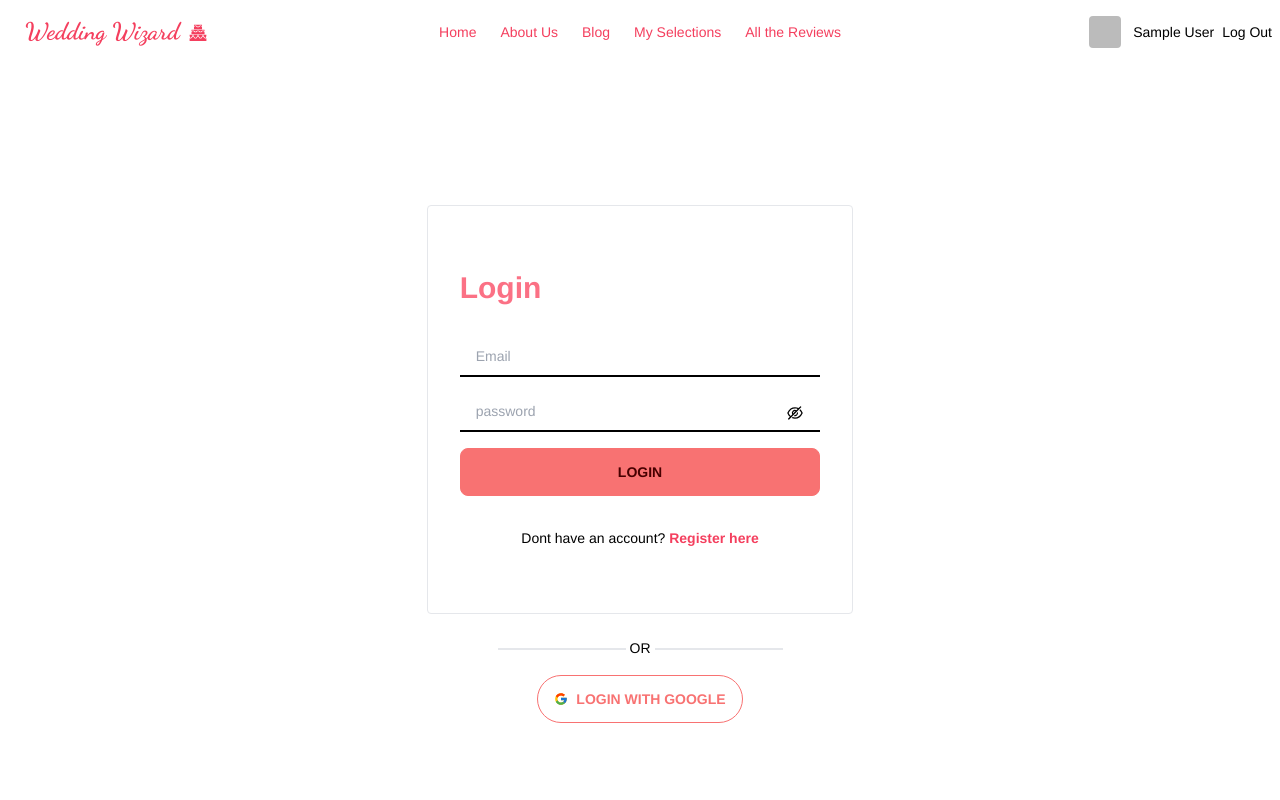
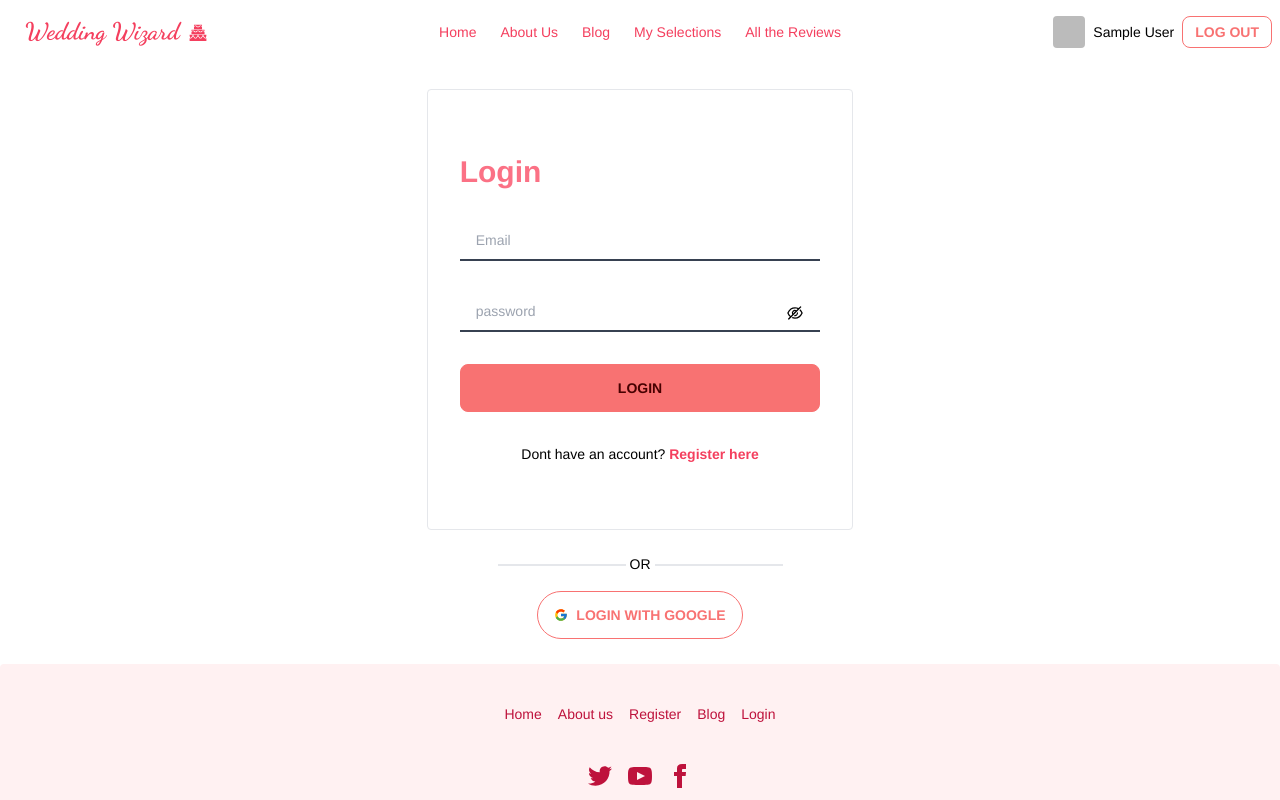
Before and after one commit to shahriarmostafiz/Wedding-Wizard, a React (Vite) app: page /login in a window 1280 px wide. Shown: the top 800 px of the page. Built offline with nearby package versions, Linux system fonts and the light colour scheme; no server answers; sample sign-in values are in the browser's storage.

Commit message:
banners added for medium devices

```diff
--- a/src/Components/Album/Album.jsx
+++ b/src/Components/Album/Album.jsx
@@ -19,7 +19,7 @@ const Album = () => {
     };
     return (
 
-        <div className='my-8 lg:max-w-7xl' data-aos="zoom-in" data-aos-duration="800">
+        <div className='my-8 lg:max-w-7xl' data-aos="zoom-in-up" data-aos-duration="1200">
             <div className=" mb-8 text-center border-b-2 border-rose-400 px-4 w-fit mx-auto">
                 <h1 className="text-4xl md:text-7xl lg:text-5xl font-special ">Memories </h1>
                 <p className="font-special text-2xl">Some of our beloved works </p>
--- a/src/Components/Banner/banner.jsx
+++ b/src/Components/Banner/banner.jsx
@@ -1,13 +1,13 @@
-const banner_img = 'https://i.ibb.co/TKxzbyH/1198.jpg'
+
 // https://i.ibb.co/6md9kxH/2111-w015-n001-617-B-p15-617.jpg
 const Banner = () => {
     return (
-        <div className="min-h-screen py-4 rounded">
-            <div className="h-screen  bg-cover bg-[url('https://i.ibb.co/TKxzbyH/1198.jpg')]">
+        <div className="h-[300px] mb-4 md:mb-12 lg:mb-16  md:min-h-screen py-4 rounded bg-white">
+            <div className="h-[300px] md:h-screen  bg-cover bg-center   bg-[url('https://i.ibb.co/RCqwB68/banner-4.jpg')] md:bg-[url('https://i.ibb.co/ySCMzqx/banner-2.jpg')] lg:bg-[url('https://i.ibb.co/TKxzbyH/1198.jpg')]">
                 <div className="hero-overlay bg-black bg-opacity-50 ">
                     <div className="flex w-full h-full text-center justify-center items-center border ">
 
-                        <h1 className="font-special font-semibold text-white text-2xl md:text-3xl lg:text-7xl ">
+                        <h1 className="font-special font-semibold text-white text-3xl md:text-4xl lg:text-7xl ">
                             Crafting Your Perfect Wedding Day
                             With Elegance, Expertise, and Love
                         </h1>
--- a/src/Components/NavBar/Navbar.jsx
+++ b/src/Components/NavBar/Navbar.jsx
@@ -75,7 +75,7 @@ const Navbar = () => {
                                     <li><a>{user.email}</a></li>
                                 </ul>
                             </div> */}
-                            <div className='w-9'>
+                            <div className='w-fit'>
                                 {user.photoURL ? <img src={user.photoURL} className='rounded w-8' alt="userImage" /> : <h1>{user.email}</h1>}
                             </div>
                             <div>
@@ -83,7 +83,7 @@ const Navbar = () => {
                                     {user.displayName ? user.displayName : ''}
                                 </p>
                             </div>
-                            <button onClick={handleLogOut}>Log Out </button>
+                            <button className='btn btn-sm btn-outline btn-error' onClick={handleLogOut}>Log Out </button>
                         </div>
                             : <Link to={'/login'}>
                                 <button className='btn btn-outline btn-error btn-sm md:px-8'> Login </button>
--- a/src/Components/Reviews/Reviews.jsx
+++ b/src/Components/Reviews/Reviews.jsx
@@ -13,9 +13,9 @@ const Reviews = () => {
     // console.log('reviews', reviews);
     const navigate = useNavigate()
     return (
-        <div data-aos="zoom-in-up" data-aos-duration="800">
+        <div >
             <h1 className="text-5xl font-special font-bold text-center">Messages from Our Clients </h1>
-            <div className="flex flex-col items-center" >
+            <div className="flex flex-col items-center" data-aos="zoom-in-up" data-aos-duration="800" >
                 <div className="grid grid-cols-1 gap-6  md:grid-cols-2 lg:grid-cols-3 my-6 md:my-8 lg:my-12">
                     {
                         reviews?.slice(0, 3).map((review) => <ReviewCard key={review.review_id} review={review}></ReviewCard>
--- a/src/Components/Services/Services.jsx
+++ b/src/Components/Services/Services.jsx
@@ -7,7 +7,7 @@ const Services = ({ services }) => {
             <h1 className="text-5xl text-center my-5 font-special">Our Services</h1>
 
             <div className="flex justify-center" data-aos="zoom-in">
-                <div className="grid grid-cols-1 md:grid-cols-2   lg:grid-cols-3 gap-4 my-8 ">
+                <div className="grid grid-cols-1 md:grid-cols-2   lg:grid-cols-3 gap-4  md:my-8 ">
                     {
                         services?.map(service => <ServiceCard key={service.id} service={service}></ServiceCard>)
 
--- a/src/Pages/Login/Login.jsx
+++ b/src/Pages/Login/Login.jsx
@@ -54,16 +54,16 @@ const Login = () => {
     }
     return (
         <div className="" >
-            <div className="flex w-full flex-col justify-center h-screen items-center bg-white">
+            <div className="flex w-full flex-col justify-center min-h-[600px] items-center bg-white">
                 <div className="border w-4/5 lg:w-1/3 py-8 lg:py-16 rounded ">
                     <h1 className="text-3xl font-semibold px-8 text-rose-400">Login </h1>
                     <form onSubmit={handleLogin}>
-                        <div className="p-8 space-y-4 w-full">
+                        <div className="p-8 space-y-8 w-full">
 
-                            <div className="border-b-2 border-black">
+                            <div className="border-b-2 border-gray-700">
                                 <input className=" rounded  w-full border-none outline-none py-2 px-4" placeholder="Email" type="email" name="email" id="email" />
                             </div>
-                            <div className=" w-full border-b-2 relative border-black">
+                            <div className=" w-full border-b-2 relative border-gray-700">
                                 <input className="rounded w-full border-none outline-none py-2 pl-4 pr-8"
                                     type={showpass ? 'text' : 'password'} placeholder="password" name="password" id="password" />
                                 <span onClick={() => setShowPass(!showpass)}
--- a/src/Pages/Register/Register.jsx
+++ b/src/Pages/Register/Register.jsx
@@ -39,8 +39,8 @@ const Register = () => {
             .then(res => {
                 console.log(res.user)
                 update(name, photo)
+                toast.success('Signed up', toastInfo)
                 navigate('/login')
-                return toast.success('Signed up', toastInfo)
 
             })
             .catch(error => {
```
Also changed, not shown: src/Routes/MainRoute.jsx (+5 -3 lines), 1 other file (tests, documents, lock files or other folders).
